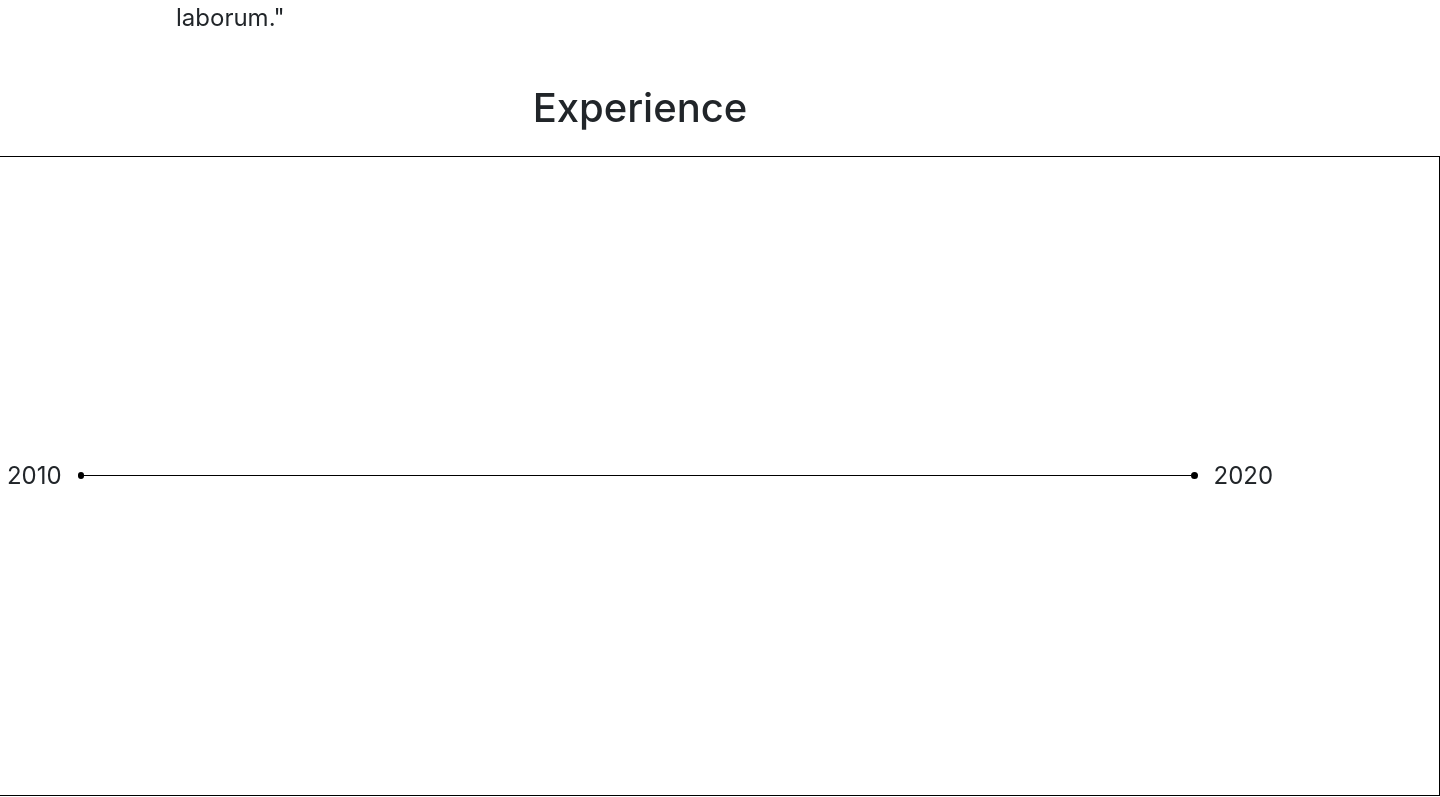
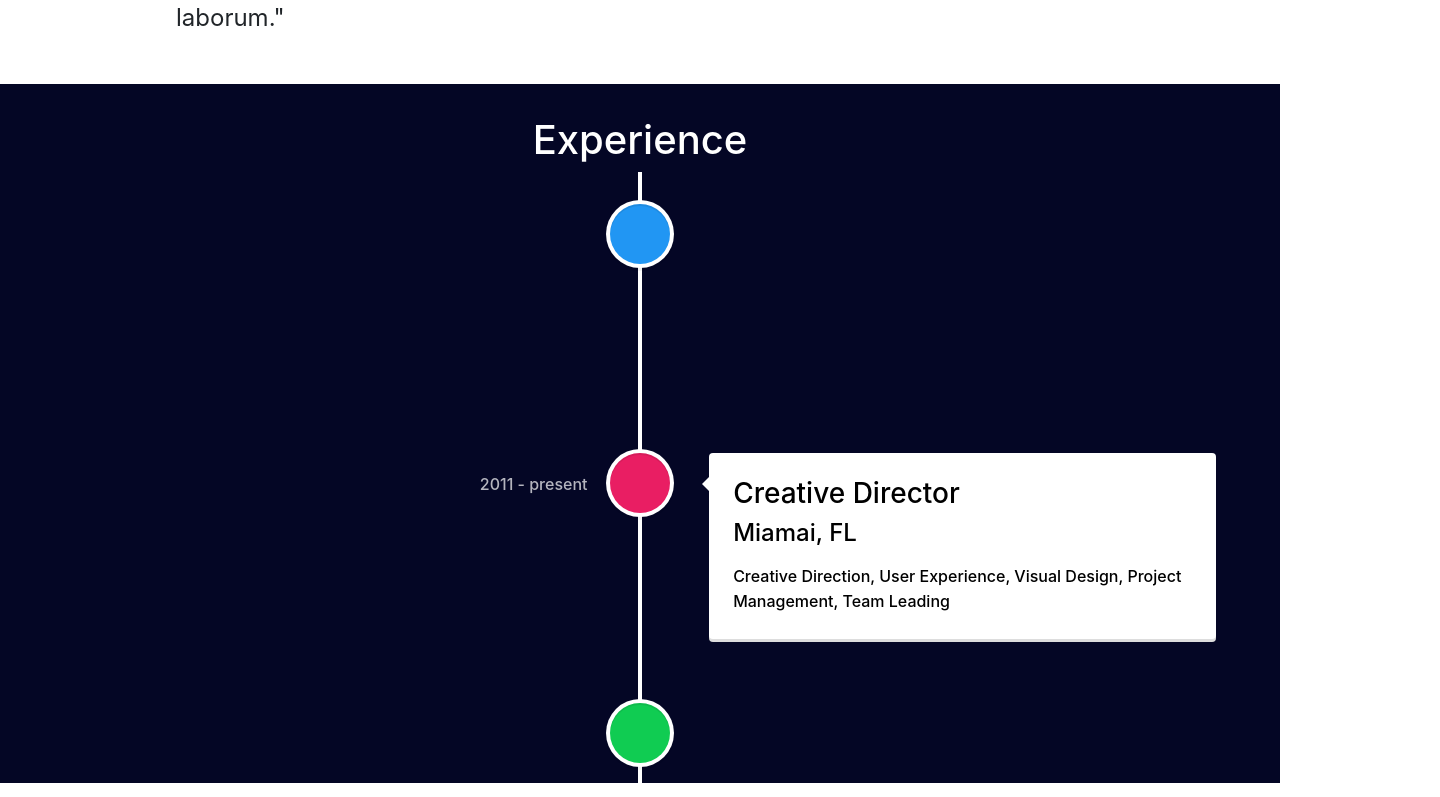
Before and after one commit to anngo14/Portfolio, a React (Create React App) app: page / in a window 1280 px wide. Shown: the part 1117-1914 px from the top of the page, 1440 px wide, since content can reach past the window. Built offline with nearby package versions, Linux system fonts and the light colour scheme.

Commit message:
added vertical timeline component to experience component

```diff
--- a/package.json
+++ b/package.json
@@ -11,6 +11,7 @@
     "react-bootstrap": "^1.4.0",
     "react-dom": "^17.0.1",
     "react-scripts": "4.0.1",
+    "react-vertical-timeline-component": "^3.3.1",
     "web-vitals": "^0.2.4"
   },
   "scripts": {
--- a/src/App.js
+++ b/src/App.js
@@ -8,6 +8,7 @@ import Skills from './components/Skills';
 import Contact from './components/Contact'
 import Portfolio from './components/Portfolio';
 import 'bootstrap/dist/css/bootstrap.min.css';
+import 'react-vertical-timeline-component/style.min.css';
 
 function App(){
   return(
--- a/src/components/Experience.js
+++ b/src/components/Experience.js
@@ -1,19 +1,51 @@
 import React from 'react'
+import { VerticalTimeline, VerticalTimelineElement } from 'react-vertical-timeline-component';
 import '../css/Experience.css'
 
 export default function Experience() {
+    let experiences = [
+        {
+            date: "2011 - present",
+            title: "Creative Director",
+            subtitle: "Miamai, FL",
+            description: "Creative Direction, User Experience, Visual Design, Project Management, Team Leading",
+            iconcolor: 'rgb(33, 150, 243)',
+            textcolor: '#FDFEFE',
+            bgcolor: 'rgb(33, 150, 243)',
+            arrowRight: '7px solid  rgb(33, 150, 243)'
+        },
+        {
+            date: "2011 - present",
+            title: "Creative Director",
+            subtitle: "Miamai, FL",
+            description: "Creative Direction, User Experience, Visual Design, Project Management, Team Leading",
+            iconcolor: 'rgb(233, 30, 99)',
+            textcolor: 'black',
+            bgcolor: 'white',
+        }
+    ];
     return (
         <div className='experience-container'>
             <h1>Experience</h1>
-            <div className='experience-content'>
-                <span className='experience-year'>2010</span>
-                <div className='experience'>
-                    <div className='experience-dot'></div>
-                    <div className='experience-line'></div>
-                    <div className='experience-dot'></div>
-                </div>
-                <span className='experience-year'>2020</span>
-            </div>
+            <VerticalTimeline className='experience-content'>
+                {experiences.map((experience) => {
+                    return (
+                    <VerticalTimelineElement
+                        date={experience.date}
+                        dateClassName='vertical-timeline-element-date'
+                        iconStyle={{background: experience.iconcolor}}
+                        contentStyle={{background: experience.bgcolor, color: experience.textcolor}}
+                        contentArrowStyle={{borderRight: experience.arrowRight}}
+                    >
+                        <h3>{experience.title}</h3>
+                        <h4>{experience.subtitle}</h4>
+                        <p>{experience.description}</p>
+                    </VerticalTimelineElement>)
+                })}
+                <VerticalTimelineElement
+                    iconStyle={{ background: 'rgb(16, 204, 82)', color: '#fff' }}
+                />
+            </VerticalTimeline>
         </div>
     )
 }
--- a/src/components/Nav.js
+++ b/src/components/Nav.js
@@ -5,6 +5,7 @@ import resume from './resource/Resume.pdf'
 class Nav extends React.Component {
     state = {
         menuToggle: false,
+        menuTimeout: null
     }
     toggle = () => {
         this.setState({
@@ -12,11 +13,23 @@ class Nav extends React.Component {
         });
     }
     handleMouseLeave = () => {
-        setTimeout(() => {
+        let timeout = setTimeout(() => {
             this.setState({
                 menuToggle: false
             })
-        }, 1500)
+        }, 1500);
+        this.setState(
+            {
+                menuTimeout: timeout
+            }
+        );
+    }
+    handleMouseEnter = () => {
+        clearTimeout(this.state.menuTimeout);
+        this.setState({
+            menuToggle: true,
+            menuTimeout: null
+        });
     }
     render(){
         return (
@@ -31,7 +44,7 @@ class Nav extends React.Component {
                         <span id='nav-menu-title'>MENU</span>
                     </div>
                 </div>
-                <div className='nav-menu' slide={this.state.menuToggle ? 1 : 0} onMouseLeave={this.handleMouseLeave}>
+                <div className='nav-menu' slide={this.state.menuToggle ? 1 : 0} onMouseLeave={this.handleMouseLeave} onMouseEnter={this.handleMouseEnter}>
                     <a href='#' className='nav-link'>Home</a>
                     <a href={resume} target='_blank' className='nav-link'>Resume</a>
                     <a href='#' className='nav-link'>Portfolio</a>
--- a/src/css/Experience.css
+++ b/src/css/Experience.css
@@ -4,16 +4,13 @@
     justify-content: flex-start;
     align-items: center;
     margin-top: 2em;
+    background-color: #040625;
+    color: white;
+    padding-top: 2em;
+    padding-bottom: 0;
 }
 .experience-content{
-    margin-top: 1em;
-    width: 100em;
-    height: 40em;
-    border: 1px solid black;
-    display: flex;
-    flex-direction: row;
-    justify-content: center;
-    align-items: center;
+    color: black;
 }
 .experience{
     display:flex;
@@ -37,3 +34,6 @@
 .experience-year{
     font-size: 18pt;
 }
+.vertical-timeline-element-date{
+    color: white;
+}
```
Also changed, not shown: 2 other files (tests, documents, lock files or other folders).
